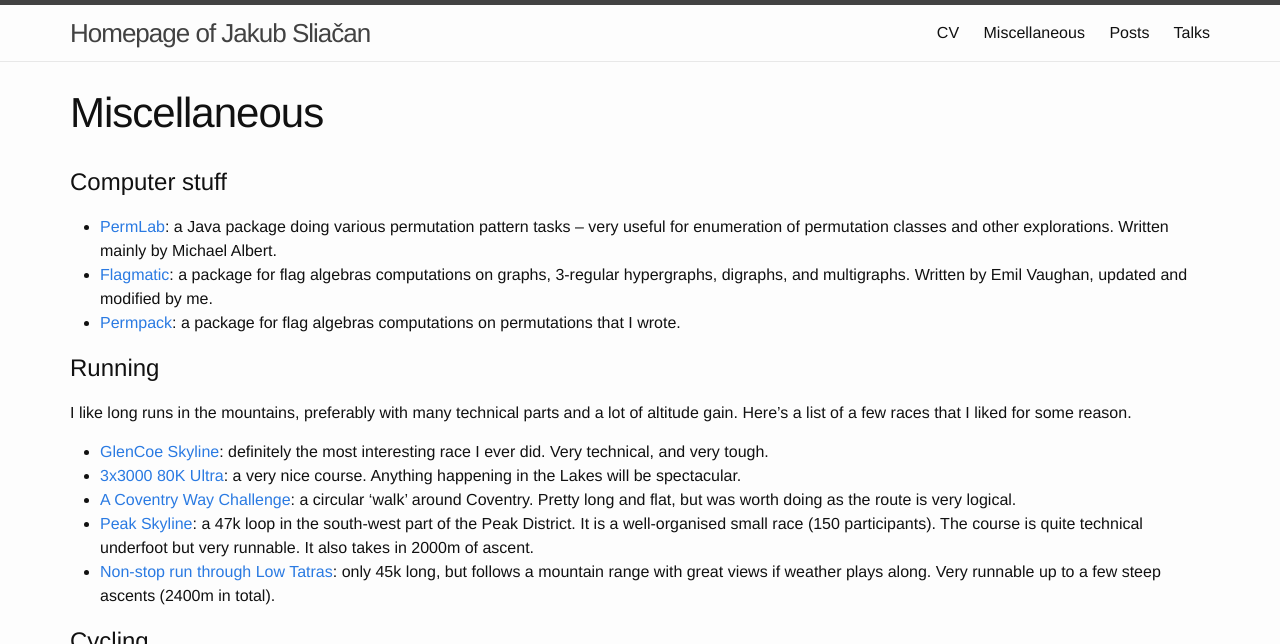
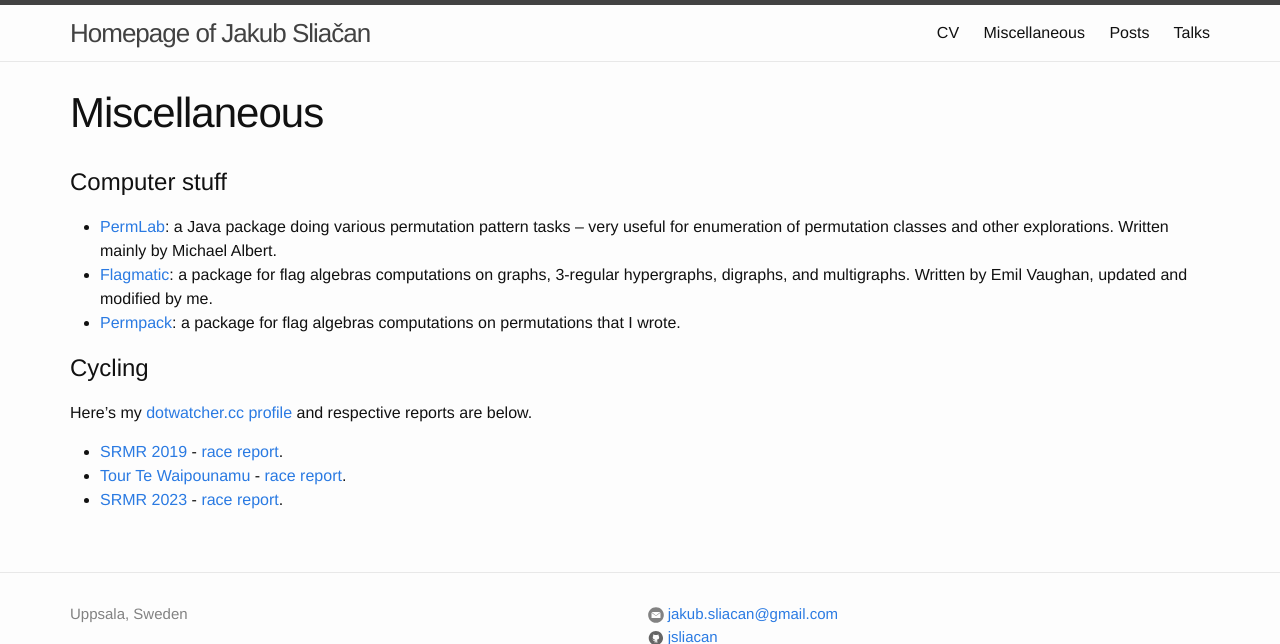
Before and after one commit to jsliacan/jsliacan.github.io, a Jekyll site: the page built from pages/misc.md, in a window 1280 px wide, cut to the strip 0-644 px from the top of the page. Built offline with Jekyll 4.4.1, drawn with Linux system fonts in a browser that asks for light colours; comment, search, counter and statistics services are not loaded.

Commit message:
Trim misc page and add dotwatcher.cc profile to cycling section

```diff
--- a/pages/misc.md
+++ b/pages/misc.md
@@ -10,17 +10,9 @@ permalink: /misc/
 * [Flagmatic](http://jsliacan.github.io/flagmatic/): a package for flag algebras computations on graphs, 3-regular hypergraphs, digraphs, and multigraphs. Written by Emil Vaughan, updated and modified by me.
 * [Permpack](http://jsliacan.github.io/permpack/): a package for flag algebras computations on permutations that I wrote.
 
-# Running
+# Cycling
 
-I like long runs in the mountains, preferably with many technical parts and a lot of altitude gain. Here's a list of a few races that I liked for some reason.
-
-* [GlenCoe Skyline](http://www.skylinescotland.com/): definitely the most interesting race I ever did. Very technical, and very tough.
-* [3x3000 80K Ultra](http://www.highterrainevents.co.uk/#!3x3000-/cfib): a very nice course. Anything happening in the Lakes will be spectacular.
-* [A Coventry Way Challenge](http://www.acoventryway.org.uk/): a circular 'walk' around Coventry. Pretty long and flat, but was worth doing as the route is very logical.
-* [Peak Skyline](http://www.peakskyline.co.uk): a 47k loop in the south-west part of the Peak District. It is a well-organised small race (150 participants). The course is quite technical underfoot but very runnable. It also takes in 2000m of ascent.
-* [Non-stop run through Low Tatras](http://nonstopbehnt.sk/): only 45k long, but follows a mountain range with great views if weather plays along. Very runnable up to a few steep ascents (2400m in total).
-
-# Cycling
+Here's my [dotwatcher.cc profile](https://dotwatcher.cc/profile/Jakub%20Sliacan) and respective reports are below.
 
 * [SRMR 2019](https://silkroadmountainrace.cc) - [race report](http://jakubsliacan.eu/srmr/2019/09/03/srmrno2_3.html).
 * [Tour Te Waipounamu](https://www.tourtewaipounamu.co.nz/) - [race report](http://jakubsliacan.eu/ttw/2022/02/10/ttw.html).
```
